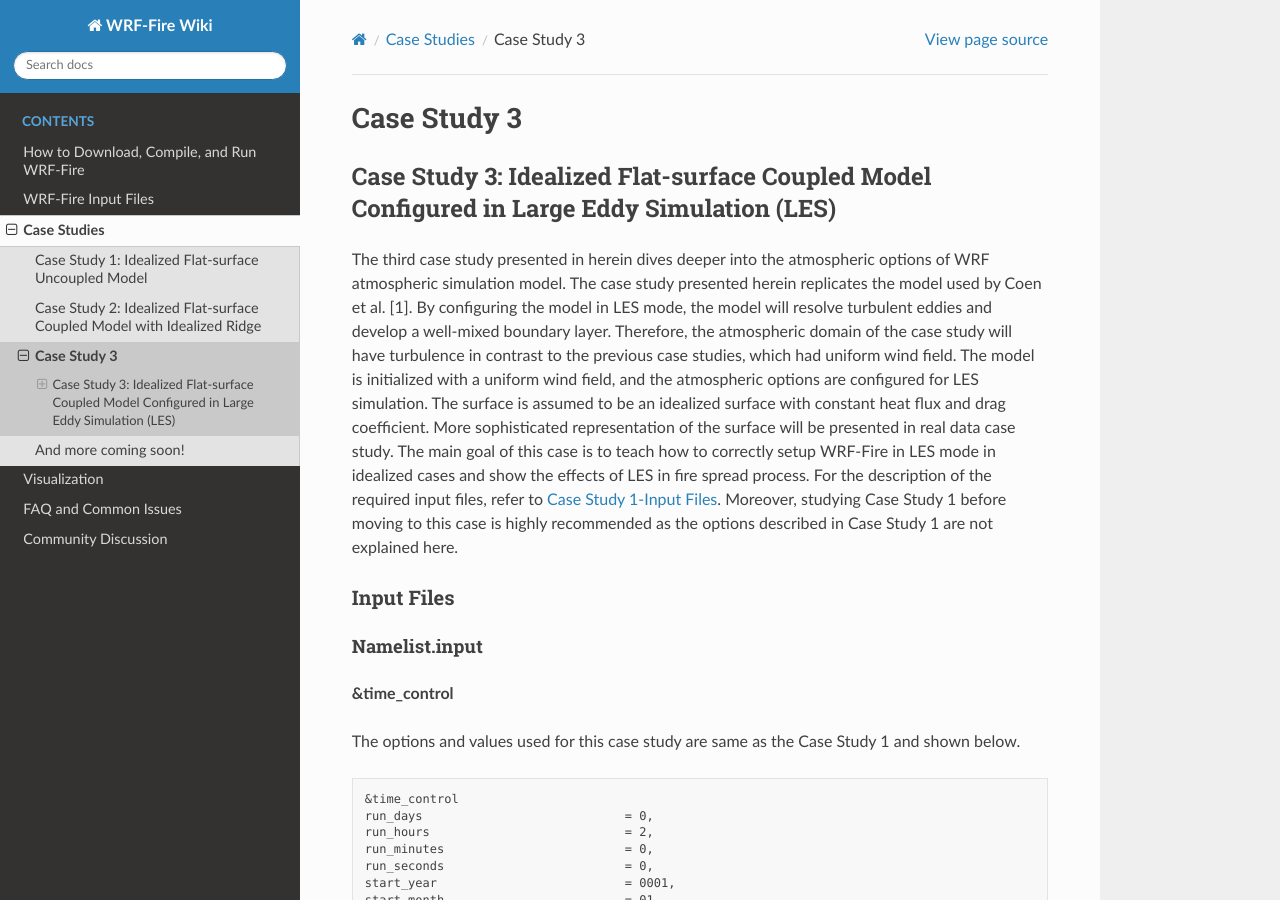
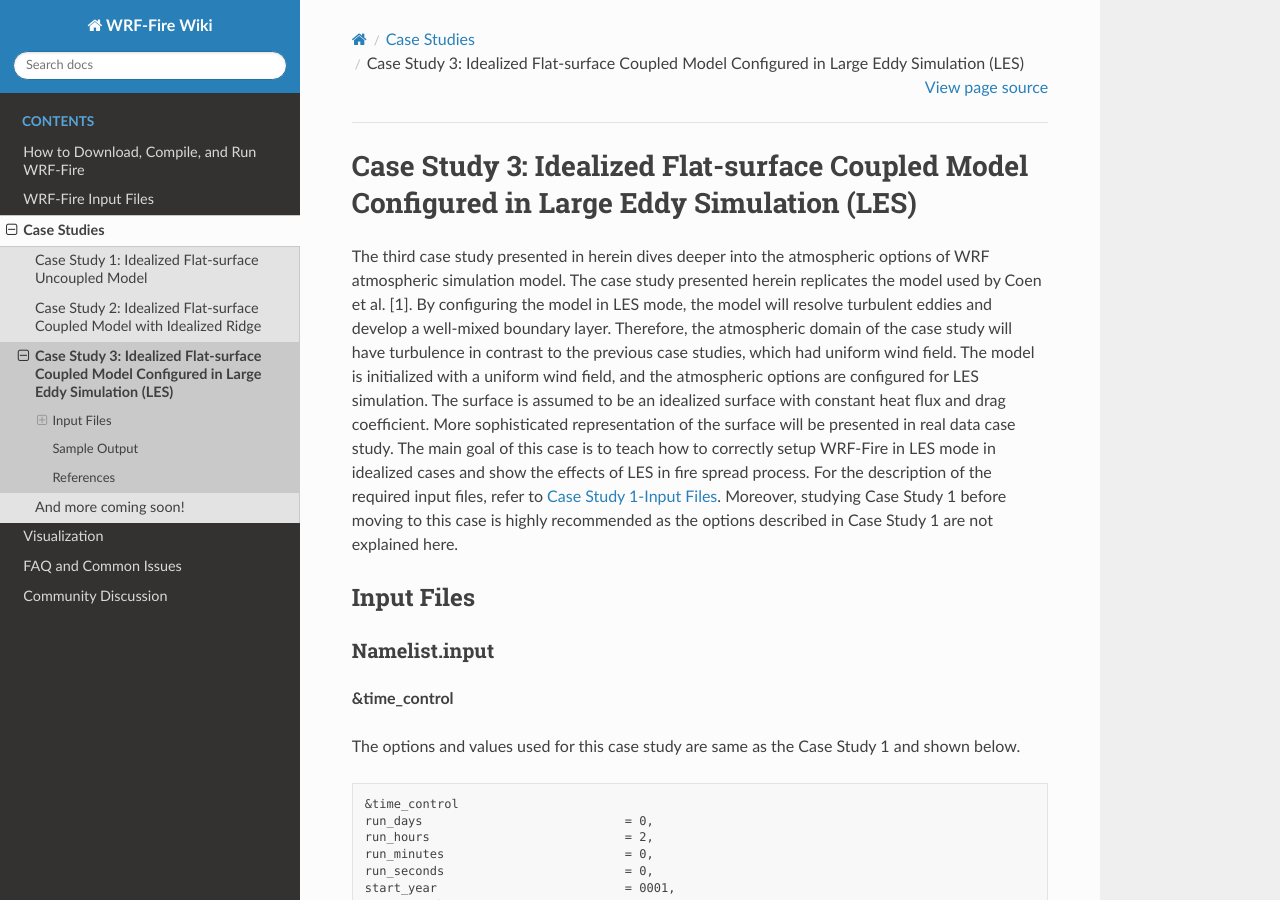
Before and after one commit to WRF-Fire-UNR/UNR-WRF-FIRE, a Sphinx documentation site: the page built from docs/source/case_studies3.rst, in a window 1280 px wide and 900 px high. Built offline with Sphinx 7.4.7 and the Read the Docs theme 2.0.0, drawn with Linux system fonts in a browser that asks for light colours.

Commit message:
Update case_studies3.rst

```diff
--- a/docs/source/case_studies3.rst
+++ b/docs/source/case_studies3.rst
@@ -1,9 +1,7 @@
-=============
-Case Study 3
-=============
 
+============================================================================================
 Case Study 3: Idealized Flat-surface Coupled Model Configured in Large Eddy Simulation (LES)
---------------------------------------------------------------------------------------------
+============================================================================================
 
 The third case study presented in herein dives deeper into the atmospheric options of WRF atmospheric simulation model. The case study presented herein replicates the model used by Coen et al. [1]. By configuring the model in LES mode, the model will resolve turbulent eddies and develop a well-mixed boundary layer. Therefore, the atmospheric domain of the case study will have turbulence in contrast to the previous case studies, which had uniform wind field. The model is initialized with a uniform wind field, and the atmospheric options are configured for LES simulation. The surface is assumed to be an idealized surface with constant heat flux and drag coefficient. More sophisticated representation of the surface will be presented in real data case study. The main goal of this case is to teach how to correctly setup WRF-Fire in LES mode in idealized cases and show the effects of LES in fire spread process. For the description of the required input files, refer to :ref:`Case Study 1-Input Files<c1IF>`. Moreover, studying Case Study 1 before moving to this case is highly recommended as the options described in Case Study 1 are not explained here.
 
```
